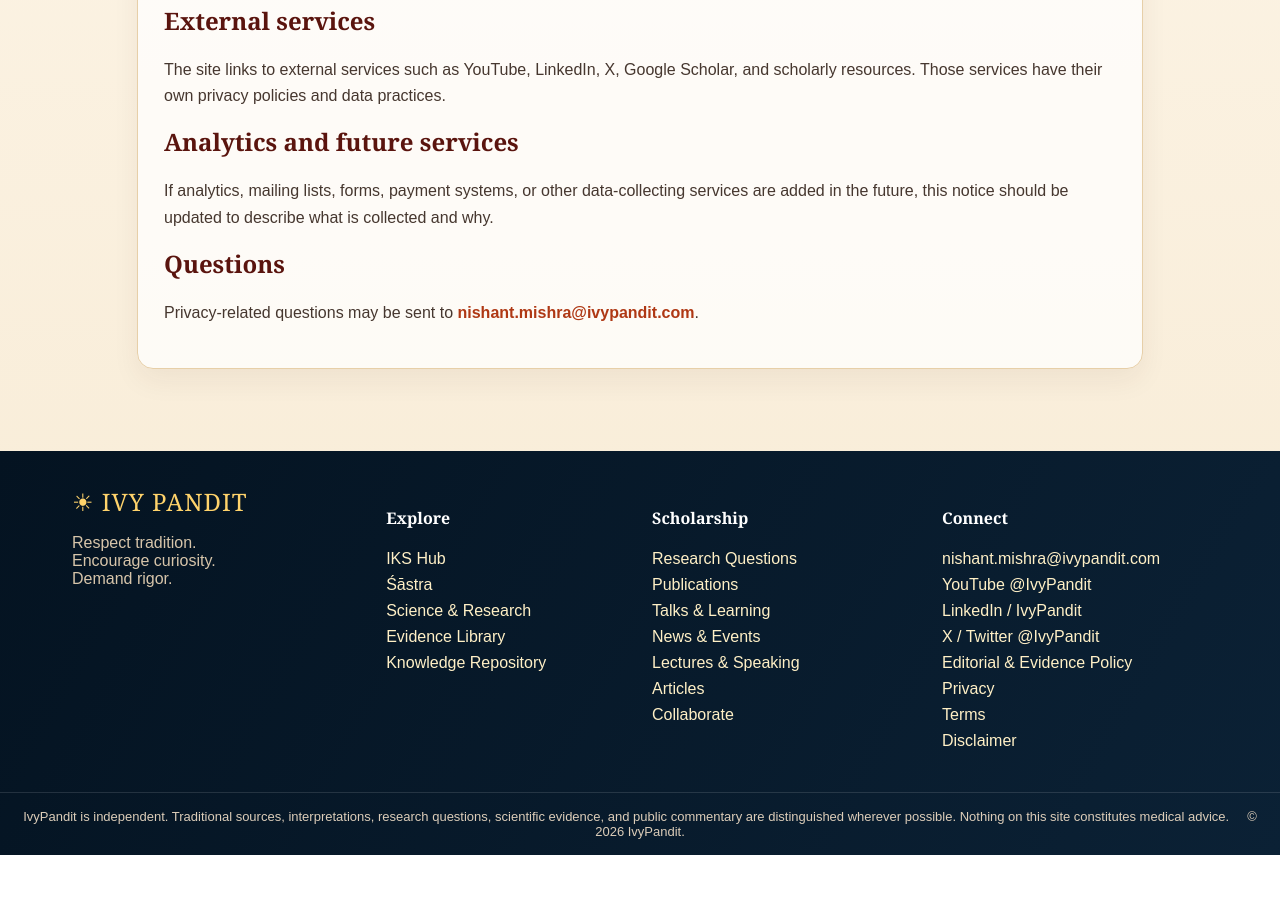
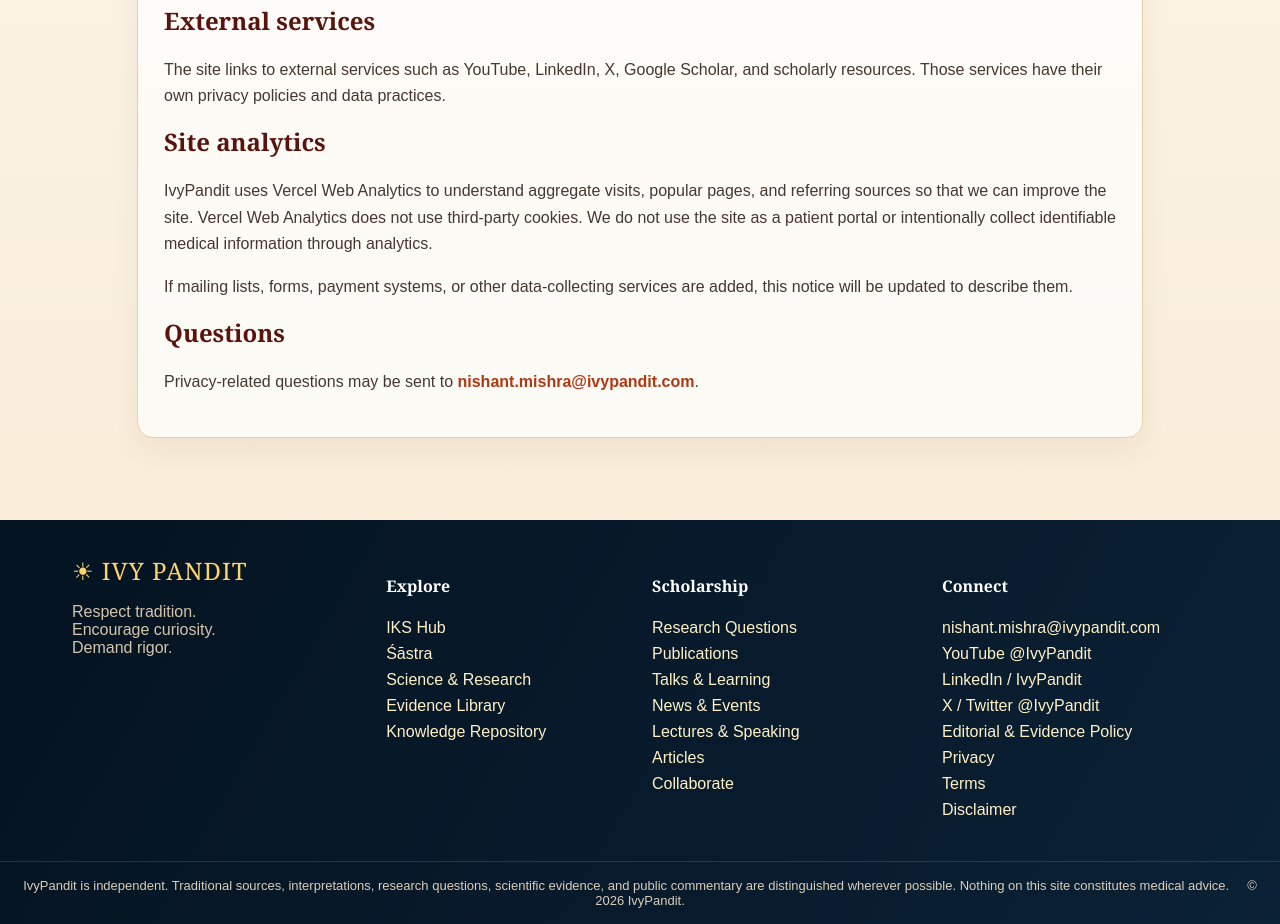
Before and after one commit to nishmishra/ivypandit-v2, a Next.js app: page /privacy in a window 1280 px wide. Shown: the part 820-1744 px from the top of the page. Before the commit the page ends 1675 px from the top, so only its background shows below. Built offline with nearby package versions, Linux system fonts and the light colour scheme.

Commit message:
Prepare IvyPandit measurement and lecture news

```diff
--- a/app/privacy/page.tsx
+++ b/app/privacy/page.tsx
@@ -8,8 +8,9 @@ export default function Privacy(){return <>
       <p>IvyPandit is not a clinical portal. Please do not use the site or its contact addresses to seek individual medical diagnosis or treatment advice. If you have a medical concern, contact an appropriate healthcare professional or emergency service.</p>
       <h2>External services</h2>
       <p>The site links to external services such as YouTube, LinkedIn, X, Google Scholar, and scholarly resources. Those services have their own privacy policies and data practices.</p>
-      <h2>Analytics and future services</h2>
-      <p>If analytics, mailing lists, forms, payment systems, or other data-collecting services are added in the future, this notice should be updated to describe what is collected and why.</p>
+      <h2>Site analytics</h2>
+      <p>IvyPandit uses Vercel Web Analytics to understand aggregate visits, popular pages, and referring sources so that we can improve the site. Vercel Web Analytics does not use third-party cookies. We do not use the site as a patient portal or intentionally collect identifiable medical information through analytics.</p>
+      <p>If mailing lists, forms, payment systems, or other data-collecting services are added, this notice will be updated to describe them.</p>
       <h2>Questions</h2>
       <p>Privacy-related questions may be sent to <a className="textLink" href="mailto:nishant.mishra@ivypandit.com">nishant.mishra@ivypandit.com</a>.</p>
     </section>
```
